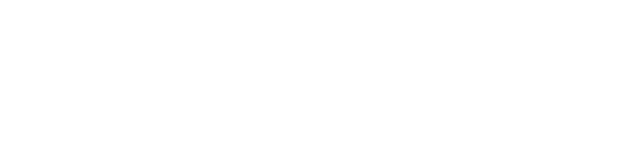
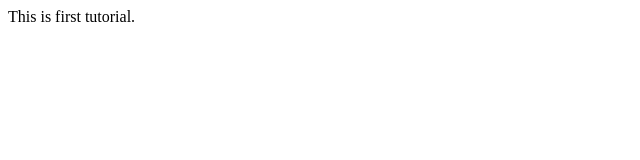
Before and after one commit to Abhi0944/Sample-project-1, a plain HTML site: page index.html in a window 1280 px wide. Shown: the whole page, without its empty margins (0-640 px from the left). Drawn offline with Linux system fonts and the light colour scheme.

Commit message:
Update index.html

```diff
--- a/index.html
+++ b/index.html
@@ -6,6 +6,6 @@
     <title>Document</title>
 </head>
 <body>
-
+    This is first tutorial.
 </body>
 </html>
```
